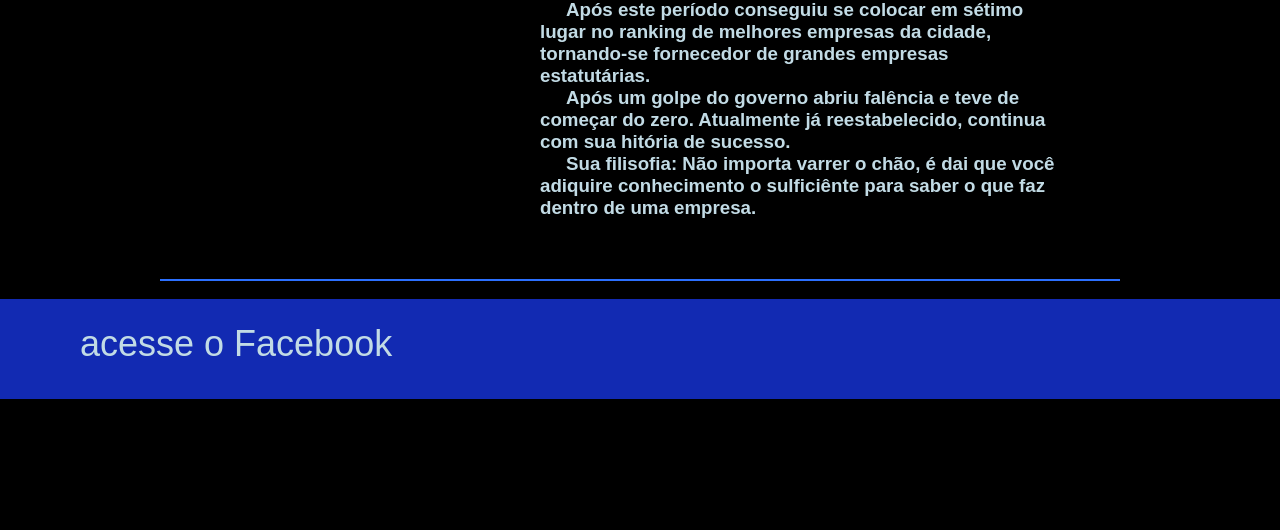
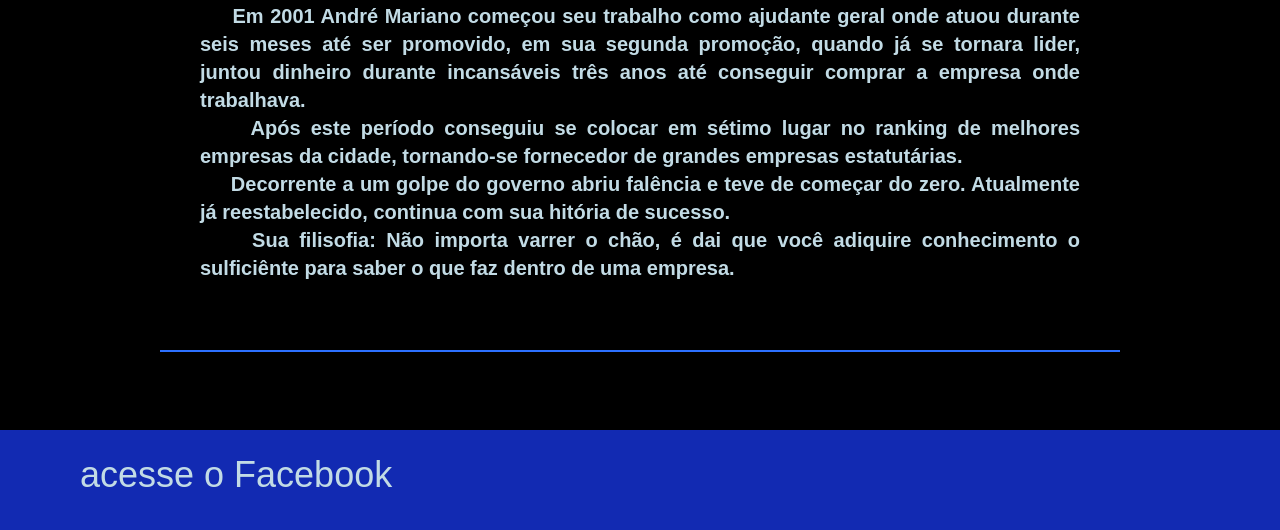
Before and after one commit to Erica34124/paginaAndre, a plain HTML site: page historia.html in a window 1280 px wide. Shown: the part 627-1157 px from the top of the page. Before the commit the page ends 1026 px from the top, so only its background shows below. Drawn offline with Linux system fonts and the light colour scheme.

Commit message:
finalização

```diff
--- a/historia.html
+++ b/historia.html
@@ -38,18 +38,19 @@
     <h1>Pedra Angular qualidade e preço em um só lugar</h1>
     <br>
     </div>
-    <div class=" sobre ">
+    <div class=" historia ">
+      <br>
       <h1><p> História</p></h1>
       <h3 >
 
             &nbsp;&nbsp;&nbsp;&nbsp;&nbsp;Em 2001 André Mariano começou seu trabalho como ajudante geral onde atuou durante seis meses até ser promovido,
             em sua segunda promoção, quando já se tornara lider, juntou dinheiro durante incansáveis três anos até conseguir
-            comprar a empresa onde trabalhava.
+            comprar a empresa onde trabalhava.<br>
 
               &nbsp;&nbsp;&nbsp;&nbsp;&nbsp;Após este período conseguiu se colocar em sétimo lugar no ranking de melhores empresas da cidade, tornando-se
                 fornecedor de grandes empresas estatutárias.<br>
 
-            &nbsp;&nbsp;&nbsp;&nbsp;&nbsp;Após um golpe do governo abriu falência e teve de começar do zero.
+            &nbsp;&nbsp;&nbsp;&nbsp;&nbsp;Decorrente a um golpe do governo abriu falência e teve de começar do zero.
            Atualmente já reestabelecido, continua com sua hitória de sucesso. <br>
 
           &nbsp;&nbsp;&nbsp;&nbsp;&nbsp;Sua filisofia: Não importa varrer o chão, é dai
--- a/style.css
+++ b/style.css
@@ -138,12 +138,21 @@ body ,h1, h2,h3, h4, h5, h6 {
       margin-bottom:1em;
 
     }
-    .hitoria {
+    .historia {
       max-width: 960px;
-      margin: 10px auto;
+      margin: 60px auto;
+      border-top: 2px solid #2c70ff;
+      border-bottom: 2px solid #2c70ff;
+      padding: 40px;
 
     }
-    .hitoria p{
+    .historia h3{
+      font-size:1.25em;
+      line-height: 1.4em;
+      color: #c2dbe5;
+      margin-bottom:1em;
+      text-align: justify;
+      padding: 8px 0;
 
 
     }
```
Also changed, not shown: index.html (+1 -0 lines).
